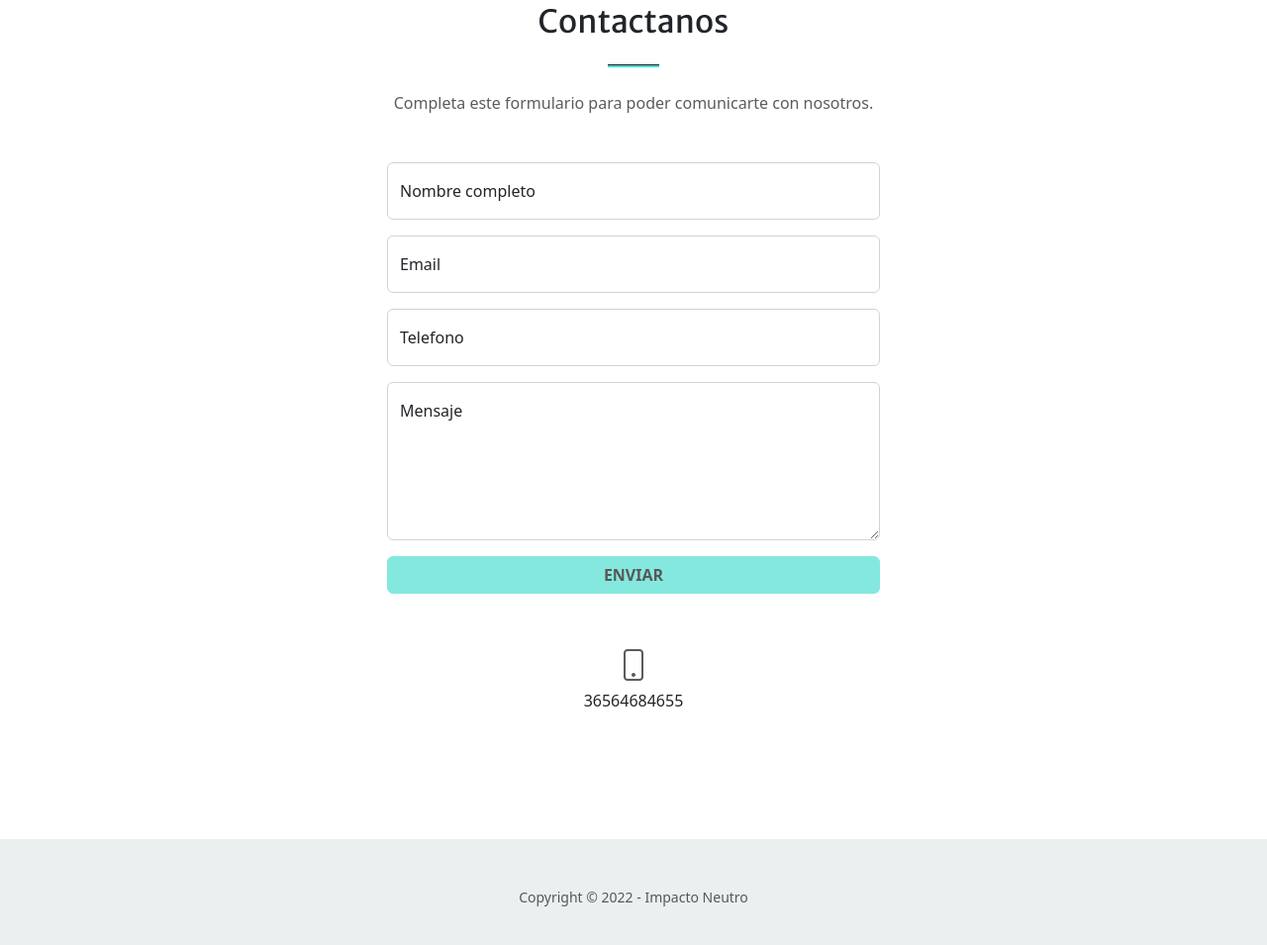
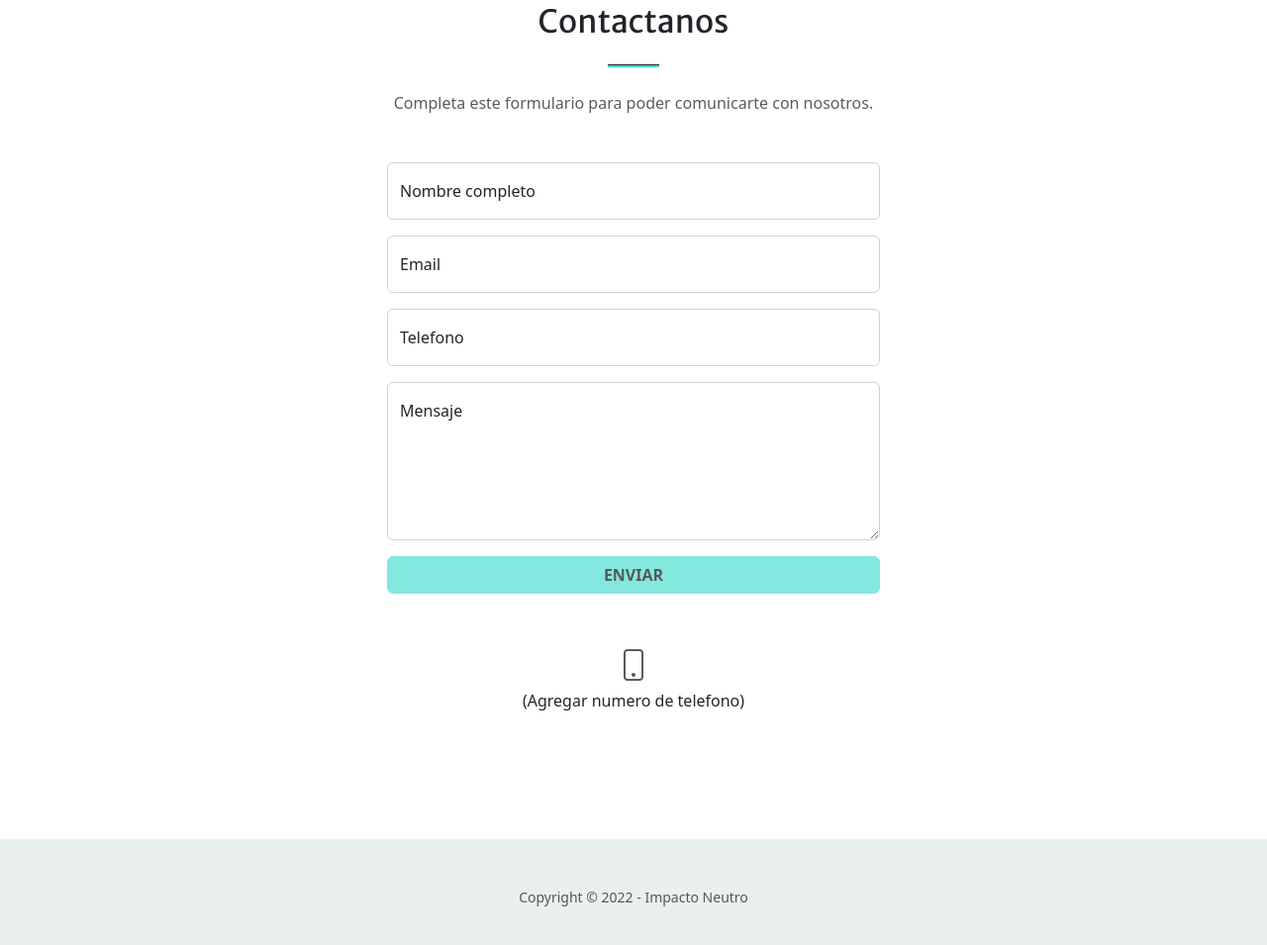
Before and after one commit to agussanchz/Proyecto-Quereciclo, a website: page index.html in a window 1280 px wide. Shown: the part 3947-4902 px from the top of the page at 99% size. Drawn offline with nearby package versions, Linux system fonts and the light colour scheme; some packages are replaced by stand-ins of ours; a script that the page names is missing.

Commit message:
add proyecto

```diff
--- a/index.html
+++ b/index.html
@@ -346,7 +346,7 @@
                 <div class="row gx-4 gx-lg-5 justify-content-center">
                     <div class="col-lg-4 text-center mb-5 mb-lg-0">
                         <i class="bi-phone fs-2 mb-3 text-muted"></i>
-                        <div>36564684655</div>
+                        <div>(Agregar numero de telefono)</div>
                     </div>
                 </div>
             </div>
```
